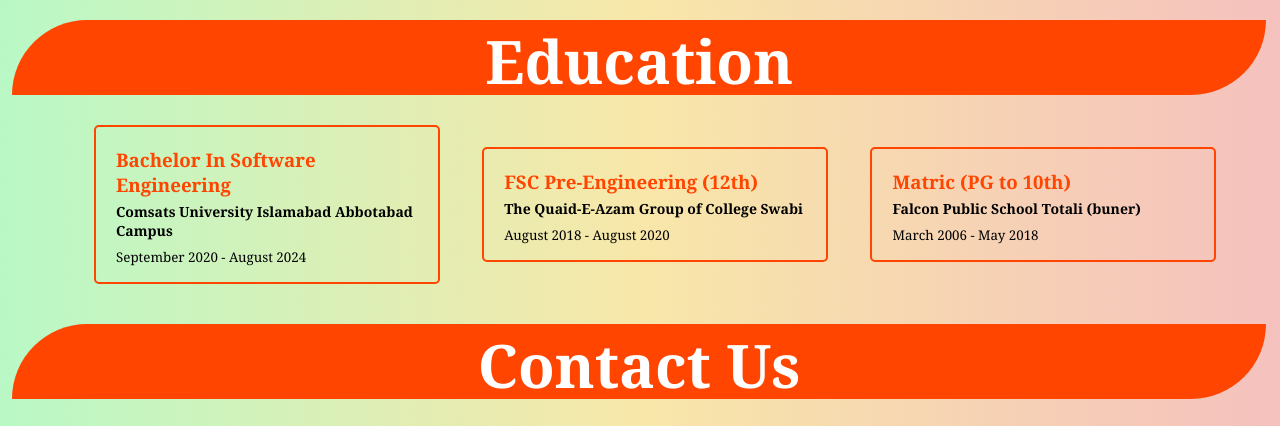
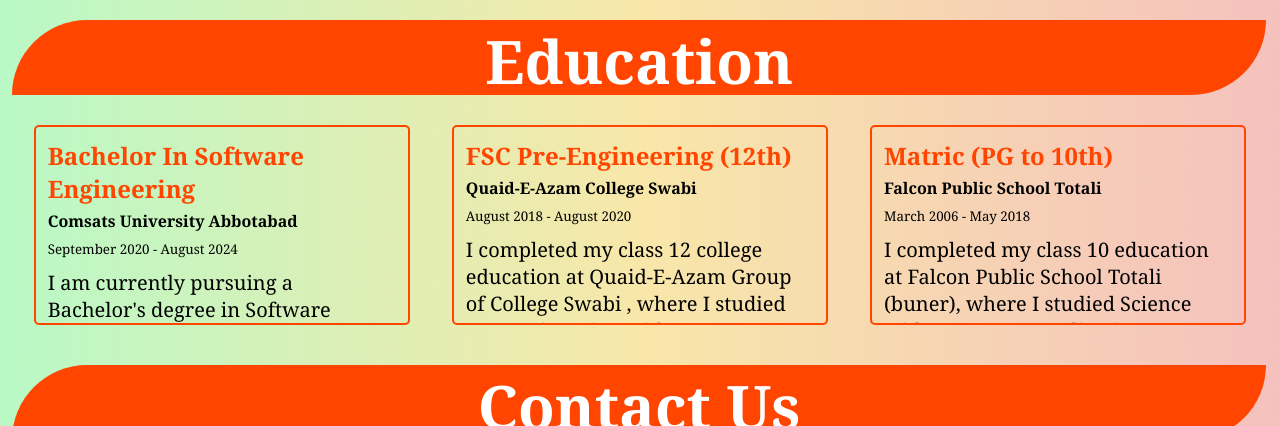
Before and after one commit to Irfankhan761/MyPortfolio, a plain HTML site: page index.html in a window 1280 px wide. Shown: the part 3360-3786 px from the top of the page. Drawn offline with Linux system fonts and the light colour scheme.

Commit message:
modify education content with some styling

```diff
--- a/index.html
+++ b/index.html
@@ -121,22 +121,27 @@
         </div> -->
         <div class="program">
 
-            <h3>Bachelor In Software Engineering</h3>
+            <h2>Bachelor In Software Engineering</h2>
 
-            <p>Comsats University Islamabad Abbotabad Campus</p>
+            <h4>Comsats University Abbotabad</h4>
             <small>September 2020 - August 2024</small>
+            <p>I am currently pursuing a Bachelor's degree in Software Engineering at Comsats University Islamabad Abbotabad Campus.</p>
+            <!-- I have completed 7 semesters and have a CGPA of 3.38/4.0 -->
         </div>
         <div class="program">
 
-            <h3>FSC Pre-Engineering (12th) </h3>
-            <p>The Quaid-E-Azam Group of College Swabi</p>
+            <h2>FSC Pre-Engineering (12th) </h2>
+            <h4>Quaid-E-Azam College Swabi</h4>
             <small>August 2018 - August 2020</small>
+            <p>I completed my class 12 college education at Quaid-E-Azam Group of College Swabi , where I studied Pre-Engineering with Computer.</p>
         </div>
         <div class="program">
 
-            <h3> Matric (PG to 10th) </h3>
-            <p>Falcon Public School Totali (buner)</p>
+            <h2> Matric (PG to 10th) </h2>
+            <h4>Falcon Public School Totali</h4>
             <small> March 2006 - May 2018</small>
+            <p>I completed my class 10 education at Falcon Public School Totali (buner), where I studied Science with Computer Application.</p>
+
         </div>
 
     </div>
--- a/pEducation.css
+++ b/pEducation.css
@@ -1,6 +1,6 @@
 /* Education Page */
 .educationPage {
-    width: 90%;
+    width: 98%;
     margin: auto;
     display: flex;
     align-items: center;
@@ -9,26 +9,32 @@
     position: relative;
     top: 70px;
 }
-.program{
+
+.program {
     width: 30%;
+    margin: auto;
     box-sizing: border-box;
-    padding: 15px;
-    margin-left: 30px;
+    padding: 7px;
     margin-bottom: 30px;
     border: 2px solid orangered;
     border-radius: 5px;
-    min-height: 100px;
+    height: 200px;
+    overflow: hidden;
 }
-.program >*{
+
+.program>* {
     /* color: aqua; */
     margin: 5px;
 }
-.program >h3{
-   color: orangered;
+
+.program>h2 {
+    color: orangered;
+
 }
-.program >p{
-   font-weight: bold;
-   font-size: 14px;
+
+.program>p {
+    font-size: 20px;
+    margin-top: 10px;
 }
 
 
@@ -46,6 +52,16 @@
 
     }
 
+    .program>h2 {
+        font-size: 18px;
+
+    }
+
+    .program>p {
+        font-size: 17px;
+    }
+
+
 }
 
 @media only screen and (min-width:377px) and (max-width:766px) {
@@ -61,6 +77,15 @@
         margin-top: 20px;
 
     }
+
+    .program>h2 {
+        font-size: 19px;
+
+    }
+
+    .program>p {
+        font-size: 18px;
+    }
 }
 
 @media only screen and (min-width:767px) and (max-width:1023px) {
@@ -70,5 +95,6 @@
         width: 45%;
         margin-top: 20px;
 
+
     }
 }
```
